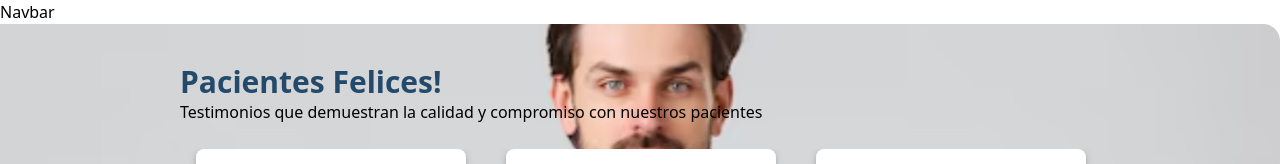
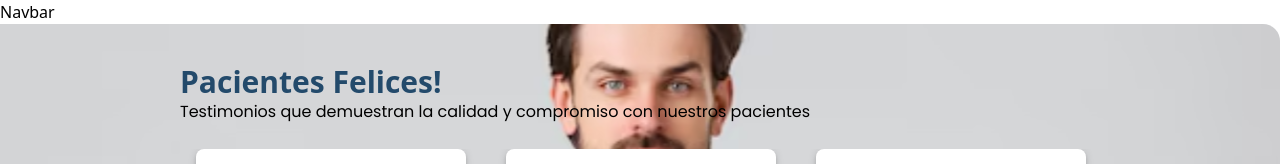
Before and after one commit to No-Country-simulation/Telemedicina, a React (Vite) app: page / in a window 1280 px wide. Shown: the top 164 px of the page. Built offline with nearby package versions, Linux system fonts and the light colour scheme.

Commit message:
feature(tailwind.config): add typography

```diff
--- a/src/index.css
+++ b/src/index.css
@@ -1,3 +1,6 @@
+@import url('https://fonts.googleapis.com/css2?family=Poppins:ital,wght@0,100;0,200;0,300;0,400;0,500;0,600;0,700;0,800;0,900;1,100;1,200;1,300;1,400;1,500;1,600;1,700;1,800;1,900&display=swap');
+
+
 @tailwind base;
 @tailwind components;
 @tailwind utilities;
--- a/src/views/Home/components/Testimonials/Testimonials.jsx
+++ b/src/views/Home/components/Testimonials/Testimonials.jsx
@@ -5,7 +5,7 @@
     <section className="h-screen text-center md:text-left  md:h-96 bg-testimonials bg-cover bg-center md:bg-top bg-no-repeat">
       <article className='bg-white/40 w-full pt-5 xl:pt-10 md:w-10/12 md:bg-transparent xl:max-w-[920px] md:mx-auto'>
         <h2 className="secondHeaders">Pacientes Felices!</h2>
-        <p className="font-normal">
+        <p className="font-normal font-poppins">
           Testimonios que demuestran la calidad y compromiso con nuestros
           pacientes
         </p>
--- a/tailwind.config.js
+++ b/tailwind.config.js
@@ -7,6 +7,9 @@
   ],
   theme: {
     extend: {
+      fontFamily: {
+        poppins: ["Poppins", "sans-serif"],
+      },
       colors:{
         primary:'#234A6B',
         btns:'#546FEA'
```
